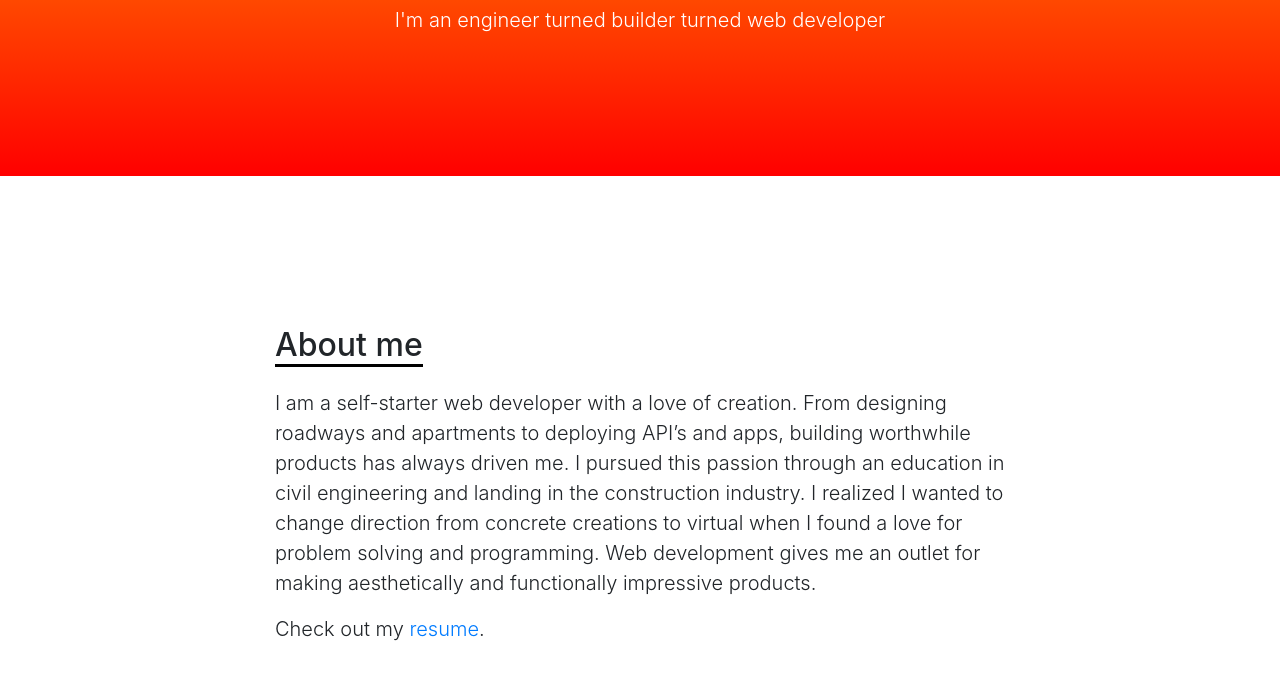
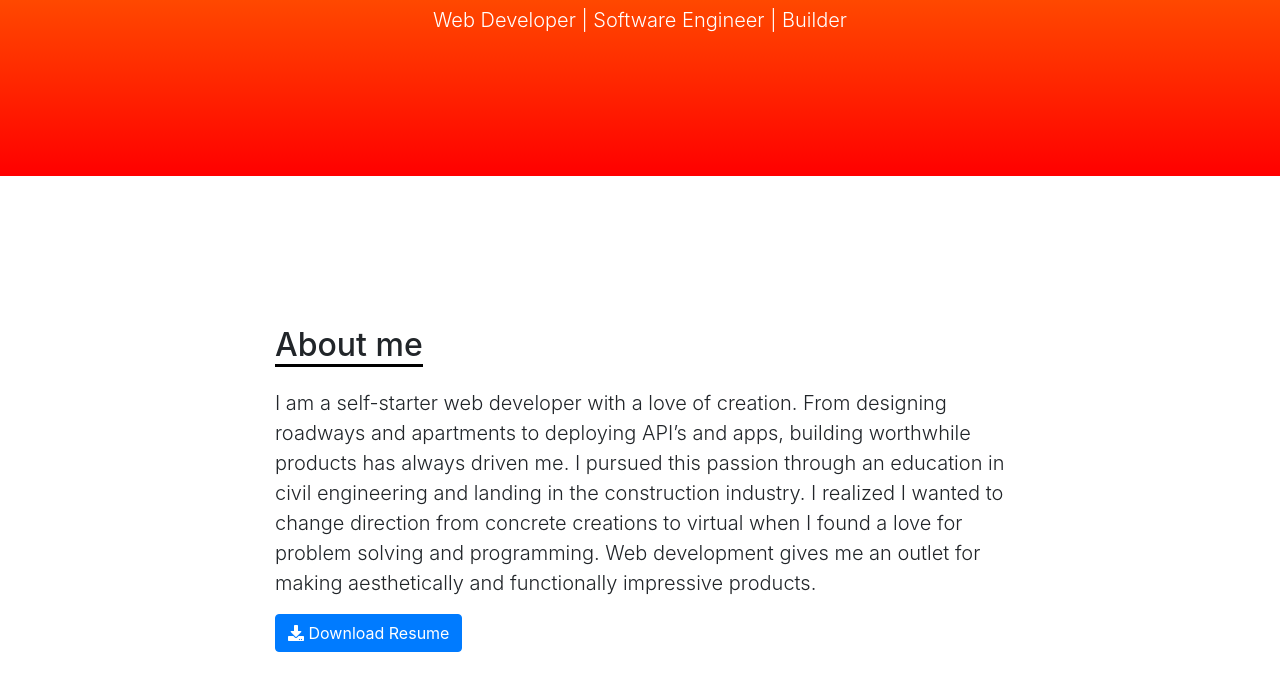
Before and after one commit to kamsahn/kamsahn.github.io, a website with bundled scripts: page index.html in a window 1280 px wide. Shown: the part 664-1340 px from the top of the page. Built offline with nearby package versions, Linux system fonts and the light colour scheme; files whose address does not match are found by name.

Commit message:
touch up styling

```diff
--- a/css/scrolling-nav.css
+++ b/css/scrolling-nav.css
@@ -92,6 +92,14 @@ i {
   color: white;
 }
 
+.resume-btn {
+  color: white;
+}
+
+.resume-btn:hover {
+  color: white;
+}
+
 section {
   padding: 150px 0;
 }
--- a/index.html
+++ b/index.html
@@ -68,7 +68,7 @@
   <div class="gradient text-white greeting">
     <div class="container text-center">
       <h1>Hi, I'm Sam</h1>
-      <p class="lead">I'm an engineer turned builder turned web developer</p>
+      <p class="lead">Web Developer | Software Engineer | Builder</p>
     </div>
   </div>
 
@@ -88,7 +88,11 @@
             solving and programming. Web development gives me an outlet for making
             aesthetically and functionally impressive products.
           </p>
-          <p class="lead">Check out my <a href="public/SamKahnResume.pdf" target="_blank" download="SamKahnResume">resume</a>.</p>
+          <button class="btn btn-primary">
+            <a class="resume-btn" href="public/SamKahnResume.pdf" target="_blank" download="SamKahnResume">
+              <i class="resume-btn fas fa-download"></i> Download Resume
+            </a>
+          </button>
         </div>
       </div>
     </div>
@@ -246,7 +250,6 @@
           <div class="card py-4 h-100">
             <div class="card-body text-center">
               <i class="fas fa-map-marked-alt mb-2"></i>
-              <h4 class="text-lowercase m-0 info-tag">location</h4>
               <hr class="my-4">
               <div class="small info-tag">Boston, MA</div>
             </div>
@@ -257,7 +260,6 @@
           <div class="card py-4 h-100">
             <div class="card-body text-center">
               <i class="fas fa-envelope mb-2"></i>
-              <h4 class="text-lowercase m-0 info-tag">Email</h4>
               <hr class="my-4">
               <div class="small text-black-50">
                 <a href="mailto:samjkahn@gmail.com">samjkahn@gmail.com</a>
@@ -270,7 +272,6 @@
           <div class="card py-4 h-100">
             <div class="card-body text-center">
               <i class="fas fa-mobile-alt mb-2"></i>
-              <h4 class="text-lowercase m-0 info-tag">Phone</h4>
               <hr class="my-4">
               <div class="small info-tag">+1 (562) 370-5817</div>
             </div>
```
